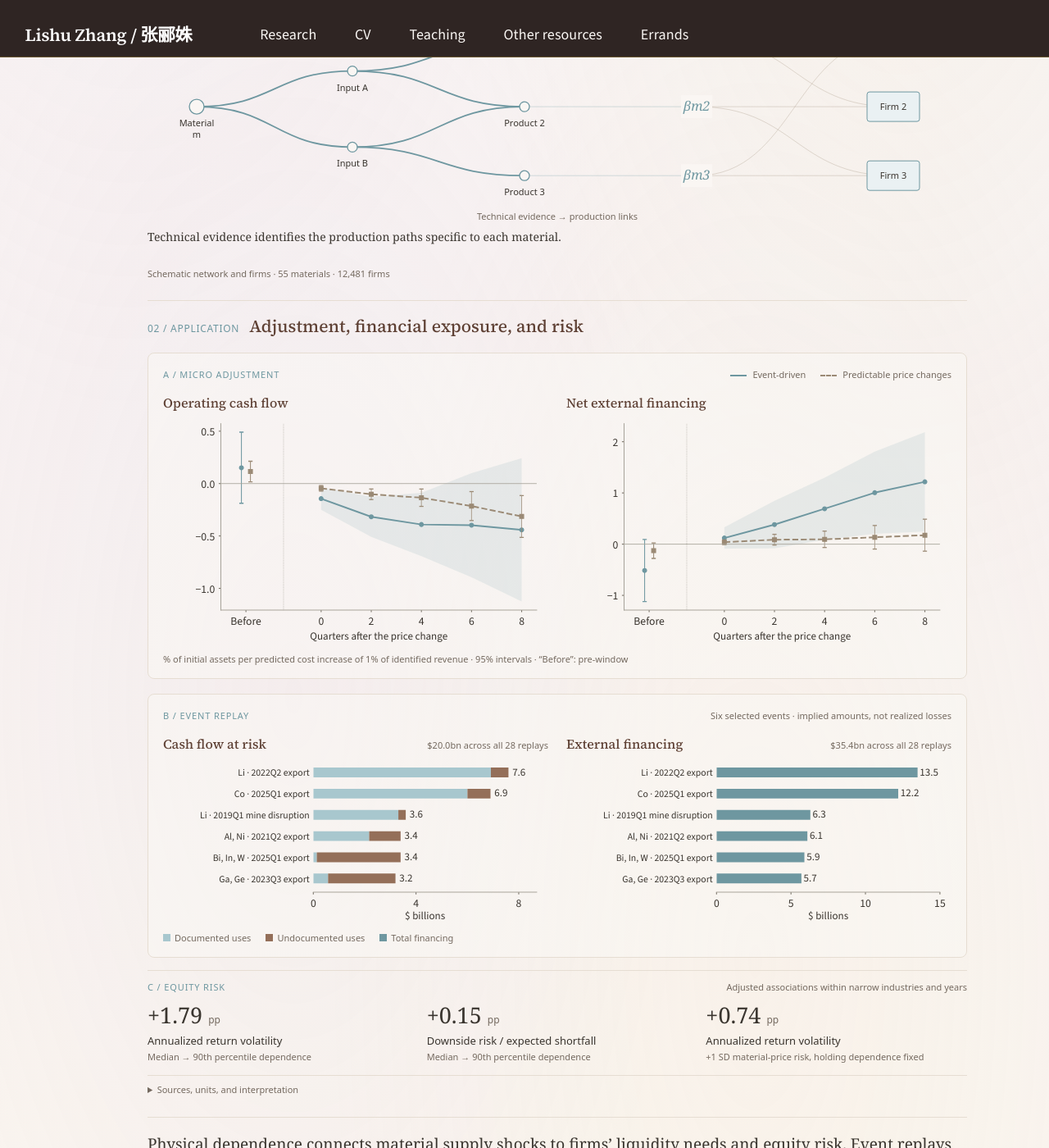
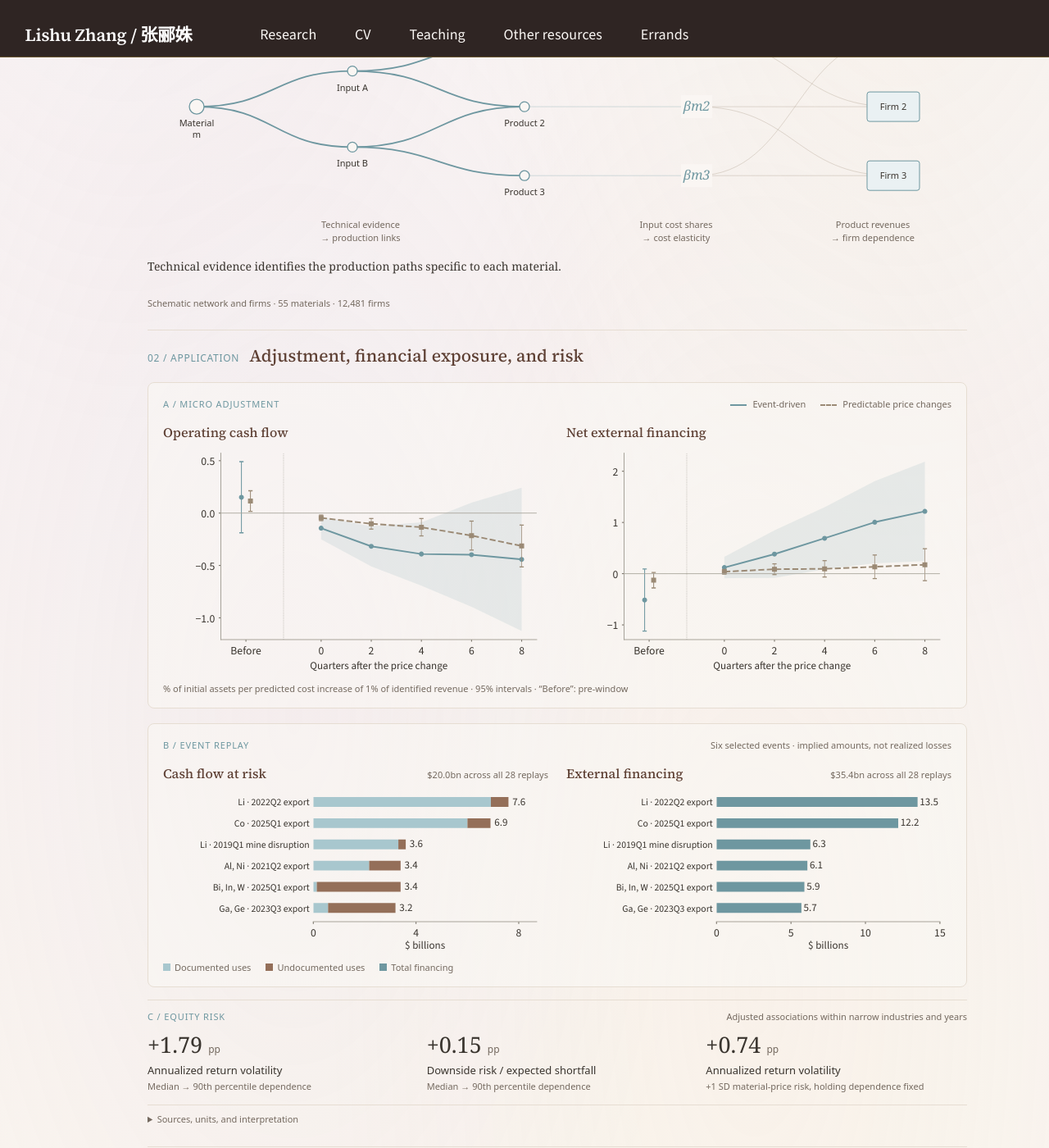
Before and after one commit to LishuZ/LishuZ.github.io, a Jekyll site: the page built from _pages/about.md, in a window 1280 px wide and 1400 px high, scrolled down 1044 px. Shown: the whole window at 82% size. Built offline with Jekyll 4.4.1, drawn with Linux system fonts in a browser that asks for light colours.

Commit message:
Place measurement notes beneath their diagram components

```diff
--- a/_includes/crm-research.html
+++ b/_includes/crm-research.html
@@ -143,6 +143,8 @@
 @media(min-width:1100px){#crm-two-panels {position:relative;left:40px;}}
 
 #crm-two-panels .source-notes p {max-width:none;width:100%;}
+#crm-two-panels .component-notes {display:grid;grid-template-columns:52fr 25fr 23fr;gap:0;margin:-12px 0 15px;}
+#crm-two-panels .component-notes p {min-width:0;max-width:none;margin:0;padding:0 4px;text-align:center;color:var(--muted);font:11px/1.5 system-ui,sans-serif;}
 </style>
 <section class="page" aria-label="Critical raw materials research">
 <h2>Measuring Critical Raw Material Dependence</h2>
@@ -155,6 +157,11 @@
 <button class="output" data-output="firm" aria-pressed="false"><em>III.</em>Firm-level proxy of<br>material dependence</button>
 </div>
 <svg class="network" role="img" aria-label="Schematic material-specific tree, product cost elasticities, and mapping through product portfolios to three firms"></svg>
+<div class="component-notes" aria-label="How each measurement component is constructed">
+<p>Technical evidence<br>→ production links</p>
+<p>Input cost shares<br>→ cost elasticity</p>
+<p>Product revenues<br>→ firm dependence</p>
+</div>
 <p class="detail" aria-live="polite">Technical evidence identifies the production paths specific to each material.</p>
 <p class="note">Schematic network and firms · 55 materials · 12,481 firms</p>
 </section>
@@ -1327,8 +1334,7 @@ const ns='http://www.w3.org/2000/svg';function el(tag,attrs,txt){const e=documen
 function draw(){svg.replaceChildren();const w=svg.clientWidth,h=svg.clientHeight,small=w<460;svg.setAttribute('viewBox',`0 0 ${w} ${h}`);const xs=small?[.08,.28,.49,.69,.9]:[.06,.25,.46,.67,.91];const y=[h*.20,h*.49,h*.78];const pts={m:[w*xs[0],y[1]],a:[w*xs[1],h*.34],b:[w*xs[1],h*.66],p1:[w*xs[2],y[0]],p2:[w*xs[2],y[1]],p3:[w*xs[2],y[2]],e1:[w*xs[3],y[0]],e2:[w*xs[3],y[1]],e3:[w*xs[3],y[2]],f1:[w*xs[4],y[0]],f2:[w*xs[4],y[1]],f3:[w*xs[4],y[2]]};
 for(const [a,b,kind] of [['m','a','network'],['m','b','network'],['a','p1','network'],['a','p2','network'],['b','p2','network'],['b','p3','network'],['p1','e1','elasticity'],['p2','e2','elasticity'],['p3','e3','elasticity'],['e1','f1','firm'],['e1','f2','firm'],['e2','f2','firm'],['e2','f3','firm'],['e3','f1','firm'],['e3','f3','firm']]){const p=pts[a],q=pts[b],mid=(p[0]+q[0])/2;el('path',{d:`M${p[0]},${p[1]} C${mid},${p[1]} ${mid},${q[1]} ${q[0]},${q[1]}`,class:'edge'+(kind==='firm'?' map':''),style:`opacity:${kind===active?1:.28};stroke-width:${kind===active?1.8:1}`});}
 for(const [id,p] of Object.entries(pts)){if(id[0]==='e'){el('rect',{x:p[0]-19,y:p[1]-14,width:38,height:28,fill:'var(--paper)'});el('text',{x:p[0],y:p[1]+5,'text-anchor':'middle',class:'formula'},'βm'+id[1]);}else if(id[0]==='f'){el('rect',{x:p[0]-(small?23:32),y:p[1]-18,width:small?46:64,height:36,rx:3,class:'firm'});el('text',{x:p[0],y:p[1]+4,'text-anchor':'middle'},'Firm '+id[1]);}else{el('circle',{cx:p[0],cy:p[1],r:id==='m'?9:6,class:'node'});let label=id==='m'?['Material','m']:id[0]==='p'?['Product '+id[1]]:['Input '+id.toUpperCase()];label.forEach((t,i)=>el('text',{x:p[0],y:p[1]+24+i*14,'text-anchor':'middle'},t));}}
-const stageLabels={network:'Technical evidence → production links',elasticity:'Input cost shares → cost elasticity',firm:'Product revenues → firm dependence'};
-el('text',{x:w*.5,y:h-10,'text-anchor':'middle',class:'stage-label',style:'fill:var(--muted);font-size:11px'},stageLabels[active]);}
+}
 const descriptions={network:'Technical evidence identifies the production paths specific to each material.',elasticity:'Input cost shares along all relevant paths yield each product’s marginal-cost elasticity to the material price.',firm:'Product-revenue weights translate product elasticities into a firm-level proxy of material dependence.'};
 function render(){root.querySelectorAll('[data-output]').forEach(b=>b.setAttribute('aria-pressed',String(b.dataset.output===active)));root.querySelector('.detail').textContent=descriptions[active];draw();}
 root.querySelectorAll('[data-output]').forEach(b=>b.addEventListener('click',()=>{active=b.dataset.output;render();}));
```
